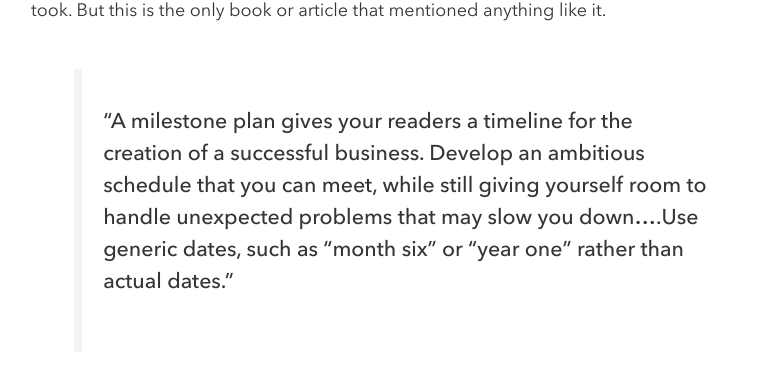
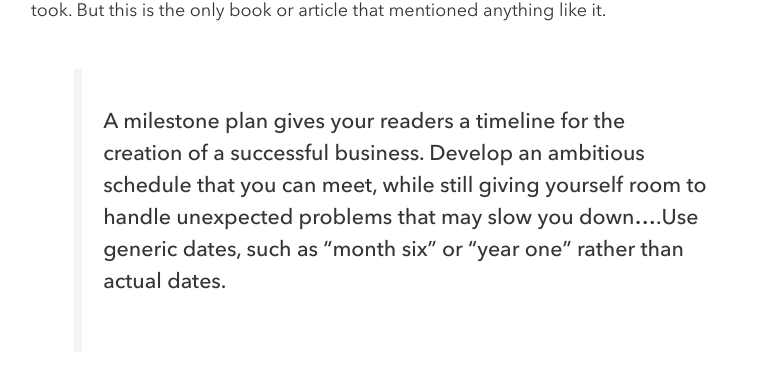
Before and after one commit to ulyth1um/ulyth1um.github.io, a Jekyll site: the page built from _posts/2016-08-23-a-zero-investor-business-plan.markdown, in a window 1280 px wide and 900 px high, scrolled down 1480 px. Shown: the part 153-521 px from the top of the window, without its empty margins (89-870 px from the left). Built offline with Jekyll 4.4.1, drawn with Linux system fonts in a browser that asks for light colours; some of the changed text lies outside the part shown.

Commit message:
Remove quotation marks from blockquotes

```diff
--- a/_posts/2016-08-23-a-zero-investor-business-plan.markdown
+++ b/_posts/2016-08-23-a-zero-investor-business-plan.markdown
@@ -9,7 +9,7 @@
 
 Here's an example from one [Harvard Business Review article](http://gsl.mit.edu/media/programs/india-bms-summer-2013/materials/how-to-write-a-great-business-plan.pdf):
 
-> "If you want to speak the language of investors and also make sure you have asked yourself the right questions before setting out on the most daunting journey of a businessperson's career—I recommend basing your business plan on the framework that follows." <sup>1</sup>
+> If you want to speak the language of investors and also make sure you have asked yourself the right questions before setting out on the most daunting journey of a businessperson's career—I recommend basing your business plan on the framework that follows. <sup>1</sup>
 
 Their assumption is that your business will need significant funding. By following their instructions, you can be sure that your plan will serve a very narrow purpose. You might not use it beyond the funding phase. It will have boring section titles like 'executive summary' and 'personnel plan.'
 
@@ -33,7 +33,7 @@
 
 I read about milestones in [_Creating Business Plans_](https://hbr.org/product/creating-business-plans-hbr-20-minute-manager-series/16998E-KND-ENG). This is one recommendation I gladly took. But this is the only book or article that mentioned anything like it.
 
-> "A milestone plan gives your readers a timeline for the creation of a successful business. Develop an ambitious schedule that you can meet, while still giving yourself room to handle unexpected problems that may slow you down....Use generic dates, such as "month six" or "year one" rather than actual dates."
+> A milestone plan gives your readers a timeline for the creation of a successful business. Develop an ambitious schedule that you can meet, while still giving yourself room to handle unexpected problems that may slow you down....Use generic dates, such as "month six" or "year one" rather than actual dates.
 
 Milestones aren't calendar events, they are only for large and important events. I reference my milestones spreadsheet weekly. It's incredibly useful.
 
```
Also changed, not shown: 1 other file.
